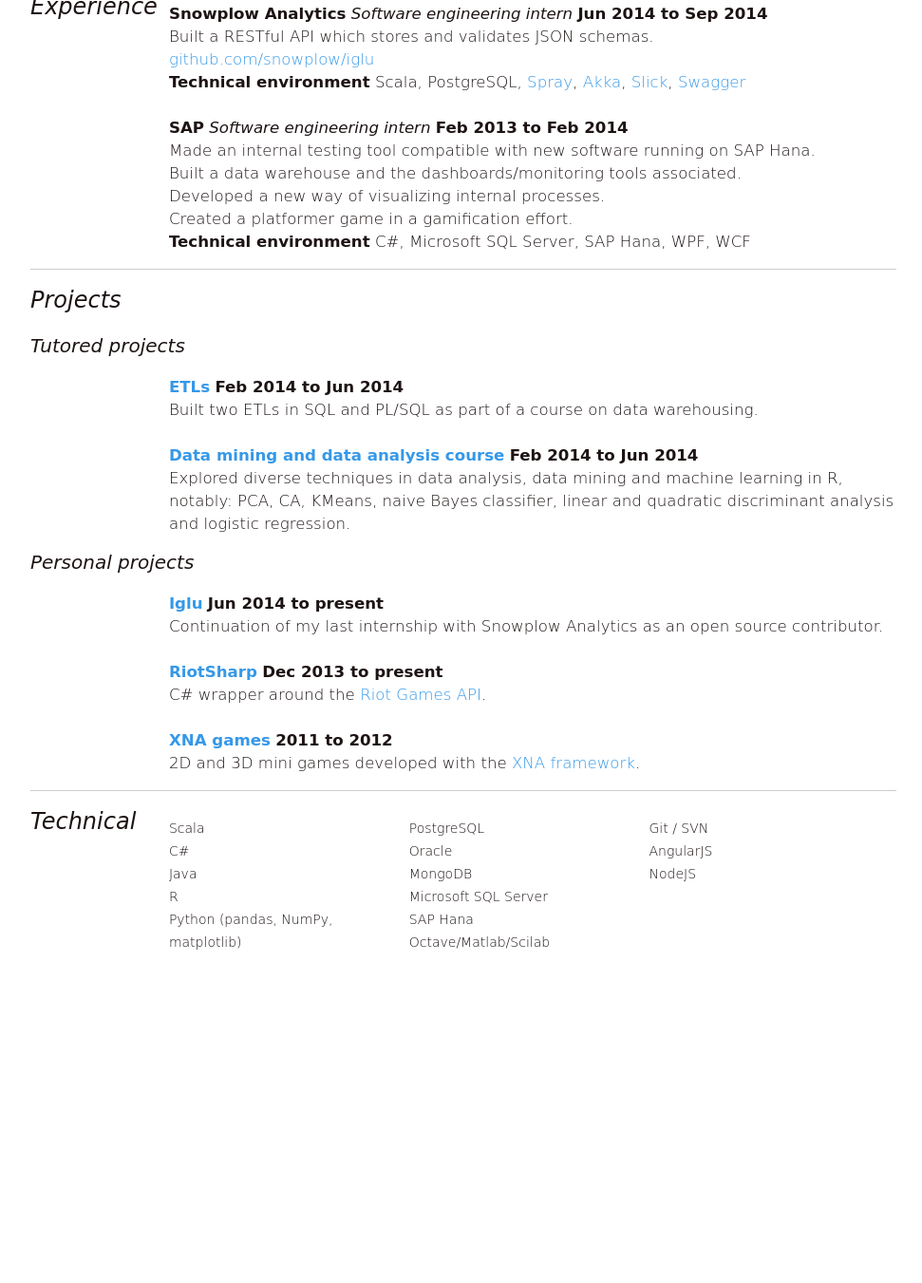
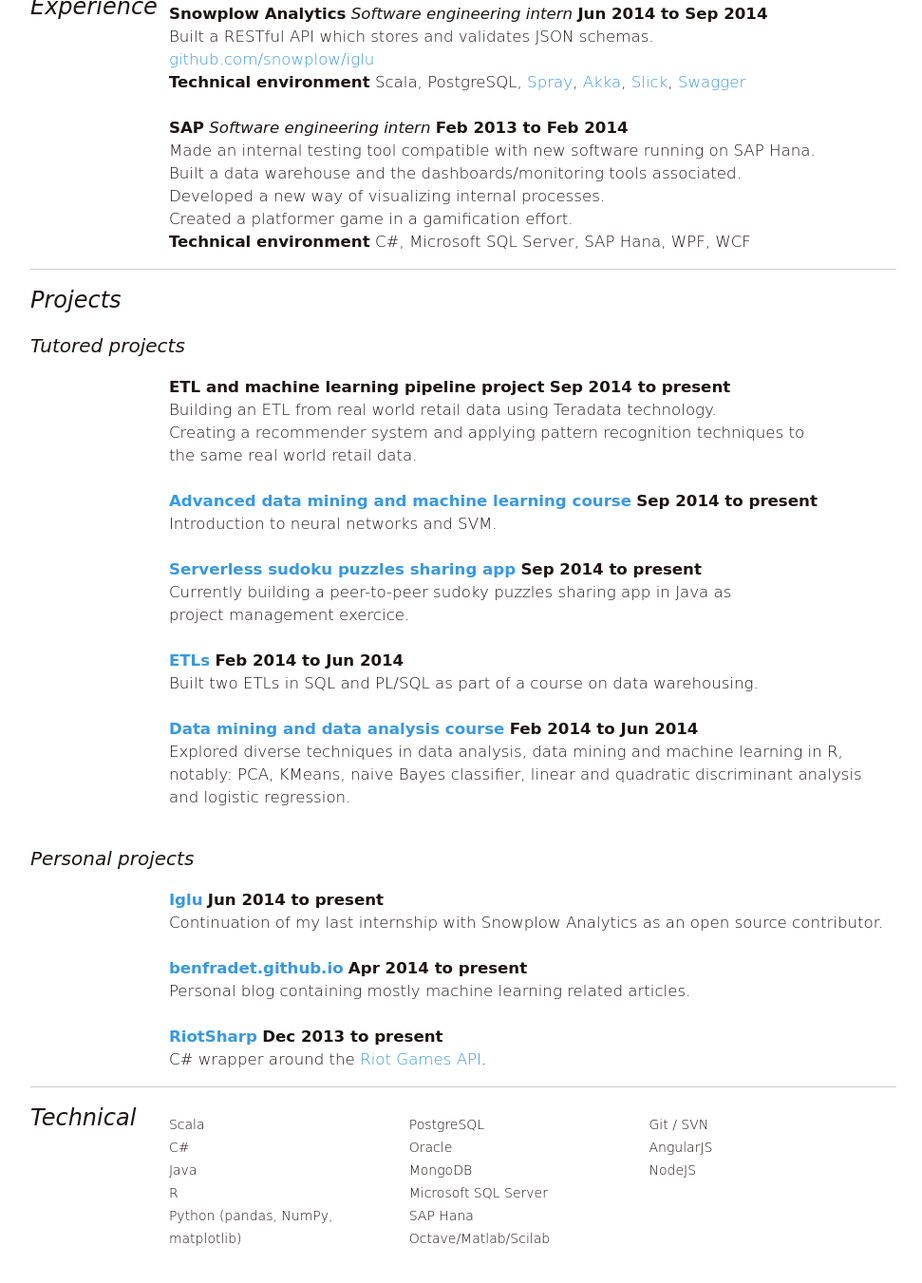
Before and after one commit to BenFradet/benfradet.github.io, a Jekyll site: the page resume/index.html, which Jekyll copies as it is, in a window 1280 px wide and 1400 px high, scrolled down 494 px. Shown: the top 1351 px of the window at 95% size, without its empty margins (178-1149 px from the left). Built offline with Jekyll 4.4.1, drawn with Linux system fonts in a browser that asks for light colours; before the commit the page ends 1582 px from its top, so only the background shows below that.

Commit message:
updated resume

```diff
--- a/resume/index.html
+++ b/resume/index.html
@@ -32,10 +32,10 @@ article,aside,details,figcaption,figure,footer,header,hgroup,nav,section,summary
 <hr>
 <h3 id="projects">Projects</h3>
 <p><br></p>
-<h4 id="tutored-projects-lo23-sy19-prdw-">Tutored projects<!--LO23--><!--SY19--><!--PRDW--></h4>
-<p><strong><a href="https://github.com/BenFradet/NF26">ETLs</a></strong> <strong>Feb 2014 to Jun 2014</strong><br>    Built two ETLs in SQL and PL/SQL as part of a course on data warehousing.<br><br><strong><a href="https://github.com/BenFradet/SY09">Data mining and data analysis course</a></strong> <strong>Feb 2014 to Jun 2014</strong><br>    Explored diverse techniques in data analysis, data mining and machine learning in R, notably: PCA, CA, KMeans, naive Bayes classifier, linear and quadratic discriminant analysis and logistic regression.<br></p>
+<h4 id="tutored-projects">Tutored projects</h4>
+<p><strong>ETL and machine learning pipeline project</strong> <strong>Sep 2014 to present</strong><br>    Building an ETL from real world retail data using Teradata technology.<br>    Creating a recommender system and applying pattern recognition techniques to<br>the same real world retail data.<br><br><strong><a href="">Advanced data mining and machine learning course</a></strong> <strong>Sep 2014 to present</strong><br>    Introduction to neural networks and SVM.<br><br><strong><a href="">Serverless sudoku puzzles sharing app</a></strong> <strong>Sep 2014 to present</strong><br>    Currently building a peer-to-peer sudoky puzzles sharing app in Java as<br>project management exercice.<br><br><strong><a href="https://github.com/BenFradet/NF26">ETLs</a></strong> <strong>Feb 2014 to Jun 2014</strong><br>    Built two ETLs in SQL and PL/SQL as part of a course on data warehousing.<br><br><strong><a href="https://github.com/BenFradet/SY09">Data mining and data analysis course</a></strong> <strong>Feb 2014 to Jun 2014</strong><br>    Explored diverse techniques in data analysis, data mining and machine learning in R, notably: PCA, KMeans, naive Bayes classifier, linear and quadratic discriminant analysis and logistic regression.<br><br></p>
 <h4 id="personal-projects">Personal projects</h4>
-<p><strong><a href="https://github.com/snowplow/iglu">Iglu</a></strong> <strong>Jun 2014 to present</strong><br>    Continuation of my last internship with Snowplow Analytics as an open source contributor.<br><br><strong><a href="https://github.com/BenFradet/RiotSharp">RiotSharp</a></strong> <strong>Dec 2013 to present</strong><br>    C# wrapper around the <a href="https://developer.riotgames.com">Riot Games API</a>.<br><br><strong><a href="https://github.com/BenFradet/OldXnaStuff">XNA games</a></strong> <strong>2011 to 2012</strong><br>    2D and 3D mini games developed with the <a href="http://en.wikipedia.org/wiki/Microsoft_XNA">XNA framework</a>.</p>
+<p><strong><a href="https://github.com/snowplow/iglu">Iglu</a></strong> <strong>Jun 2014 to present</strong><br>    Continuation of my last internship with Snowplow Analytics as an open source contributor.<br><br><strong><a href="http://benfradet.github.io/">benfradet.github.io</a></strong> <strong>Apr 2014 to present</strong><br>    Personal blog containing mostly machine learning related articles.<br><br><strong><a href="https://github.com/BenFradet/RiotSharp">RiotSharp</a></strong> <strong>Dec 2013 to present</strong><br>    C# wrapper around the <a href="https://developer.riotgames.com">Riot Games API</a>.<br></p>
 <hr>
 <h3 id="technical">Technical</h3>
 <ol>
```
